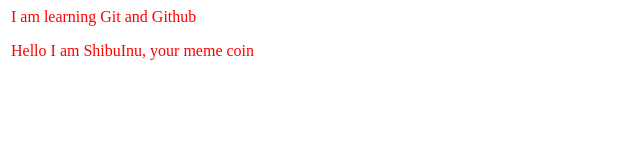
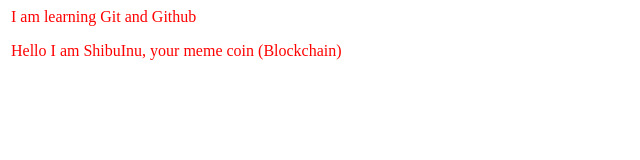
Before and after one commit to iAmBotOkkk/MyRepo, a plain HTML site: page index.html in a window 1280 px wide. Shown: the full height of the page, 0-640 px from the left. Drawn offline with Linux system fonts and the light colour scheme.

Commit message:
Blockchain

```diff
--- a/index.html
+++ b/index.html
@@ -1,3 +1,3 @@
 <link rel="stylesheet" href="styles.css">
 <p>I am learning Git and Github</p>
-<p>Hello I am ShibuInu, your meme coin </p>
+<p>Hello I am ShibuInu, your meme coin (Blockchain) </p>
```
